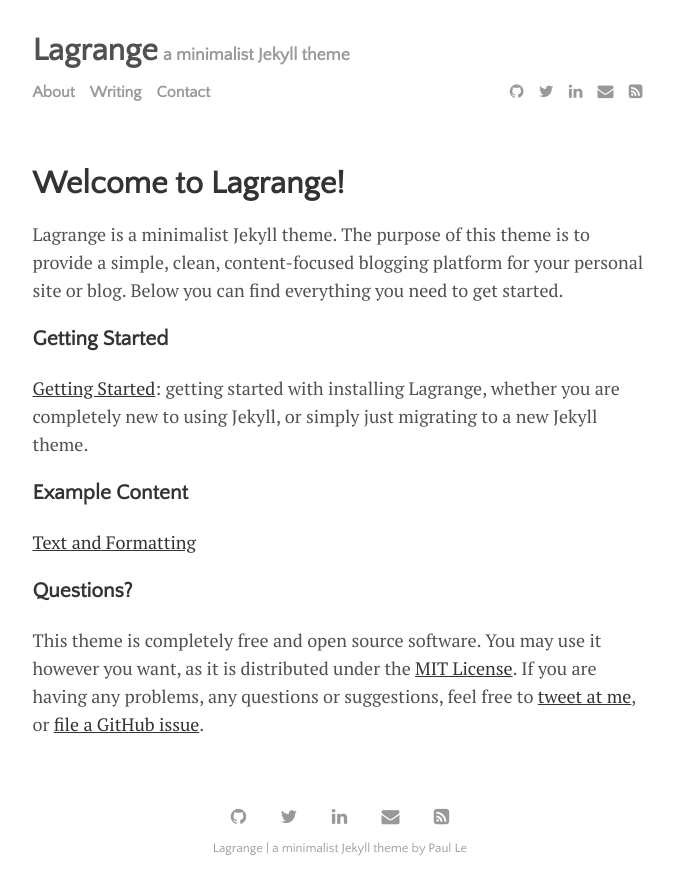
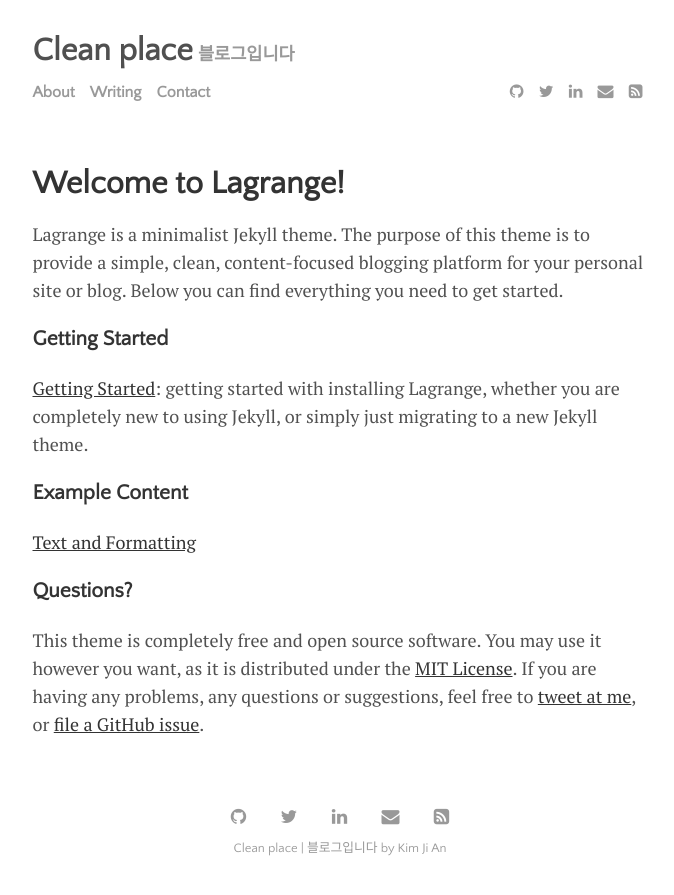
Before and after one commit to cleanplace/cleanplace.github.io, a Jekyll site: the page built from menu/about.md, in a window 1280 px wide. Shown: the top 895 px of the page, without its empty margins (300-974 px from the left). Built offline with Jekyll 4.4.1, drawn with Linux system fonts in a browser that asks for light colours.

Commit message:
apply theme

```diff
--- a/_config.yml
+++ b/_config.yml
@@ -22,9 +22,9 @@ permalink:           none
 plugins:             [jekyll-paginate, jekyll-sitemap, jekyll-feed, jekyll-seo-tag]
 
 # Customise atom feed settings (this is where Jekyll-Feed gets configuration information)
-title:		           'Lagrange'
-description:	       'a minimalist Jekyll theme'
-author:              'Paul Le'
+title:		           'Clean place'
+description:	       '블로그입니다'
+author:              'Kim Ji An'
 
 # RSS 2.0 can be used instead of Atom by uncommenting following two lines
 #feed:
```
